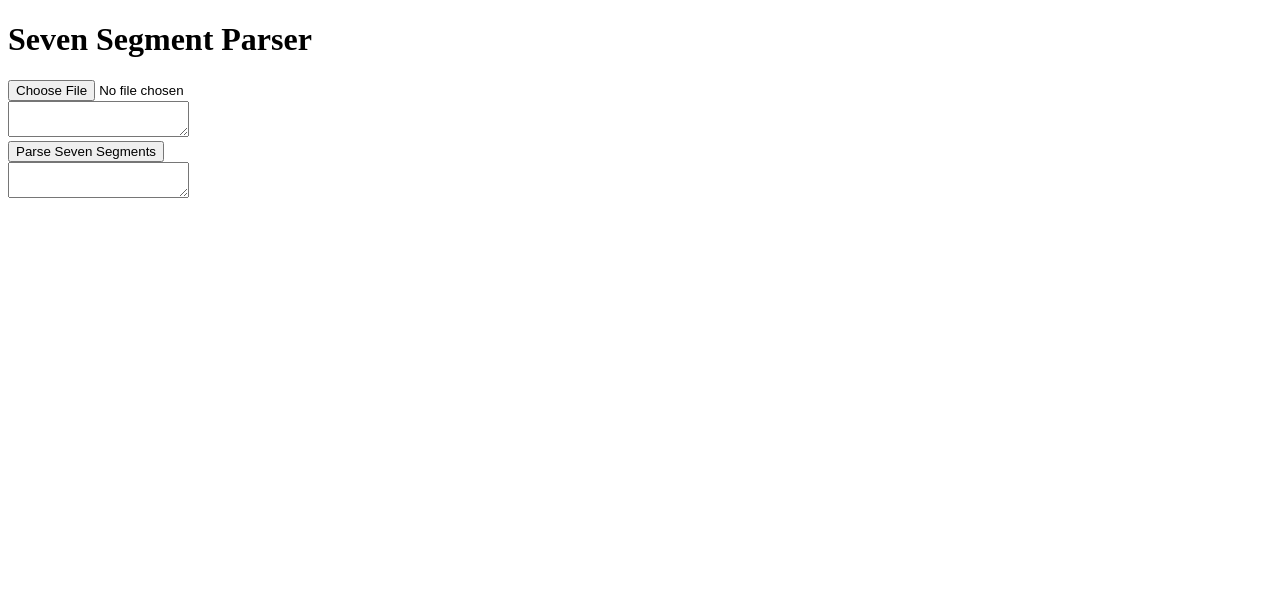
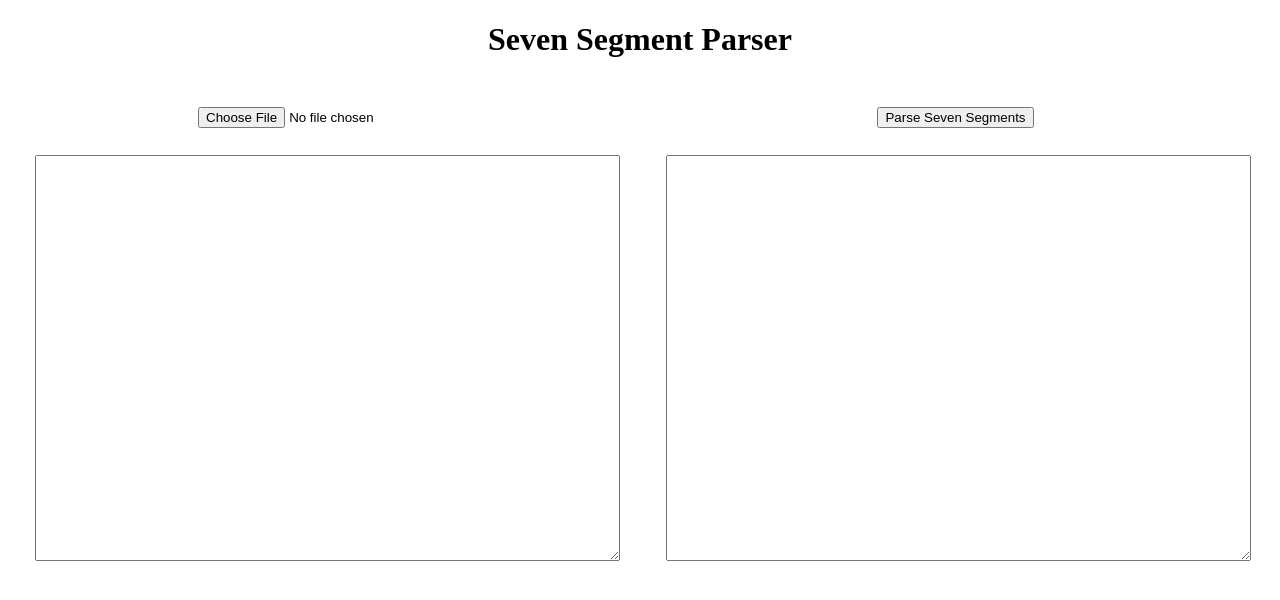
Before and after one commit to Prakcoder/seven-segment-parser, an Angular app: page / in a window 1280 px wide. Shown: the top 600 px of the page. Built offline with nearby package versions, Linux system fonts and the light colour scheme.

Commit message:
Added styles

```diff
--- a/src/app/components/seven-segment/seven-segment.component.html
+++ b/src/app/components/seven-segment/seven-segment.component.html
@@ -1,30 +1,22 @@
 <div class="center">
-
     <h1>Seven Segment Parser</h1>
 
-    <div>
-        <div>
-            <div>
-                <input type='file' (change)="readInputFile($event)">
-            </div>
-            <textarea>{{fileData}}</textarea>
-        </div>
+    <table>
+        <tr>
+            <td><input type='file' (change)="readInputFile($event)"></td>
+            <td><button (click)="parseInput()">Parse Seven Segments</button></td>
+        </tr>
+        <tr>
+            <td><textarea>{{fileData}}</textarea></td>
+            <td><textarea>{{output}}</textarea></td>
+        </tr>
+    </table>
 
-        <div>
-            <div>
-                <button (click)="parseInput()">Parse Seven Segments</button>
-            </div>
-            <textarea>{{output}}</textarea>
-        </div>
-    </div>
-
-    <div *ngIf="output">
+    <div class="test" *ngIf="output">
         <h1>Test</h1>
         <div>
             <input type='file' (change)="readTestFile($event)">
             <button (click)="testOutput()">Test output</button>
-        </div>
-        <div>
             <h2>{{testResult}}</h2>
         </div>
     </div>
--- a/src/app/components/seven-segment/seven-segment.component.scss
+++ b/src/app/components/seven-segment/seven-segment.component.scss
@@ -0,0 +1,22 @@
+.center {
+    text-align: center;
+    align-items: center;
+}
+
+table {
+    table-layout: fixed;
+    width: 100%;
+}
+
+td {
+    padding: 2% 2% 0 2%;
+}
+
+textarea {
+    width: 100%;
+    min-height: 25rem;
+
+    @media only screen and (max-width: 600px) {
+        min-height: 15rem;
+    }
+}
```
Also changed, not shown: 1 other file (tests, documents, lock files or other folders).
